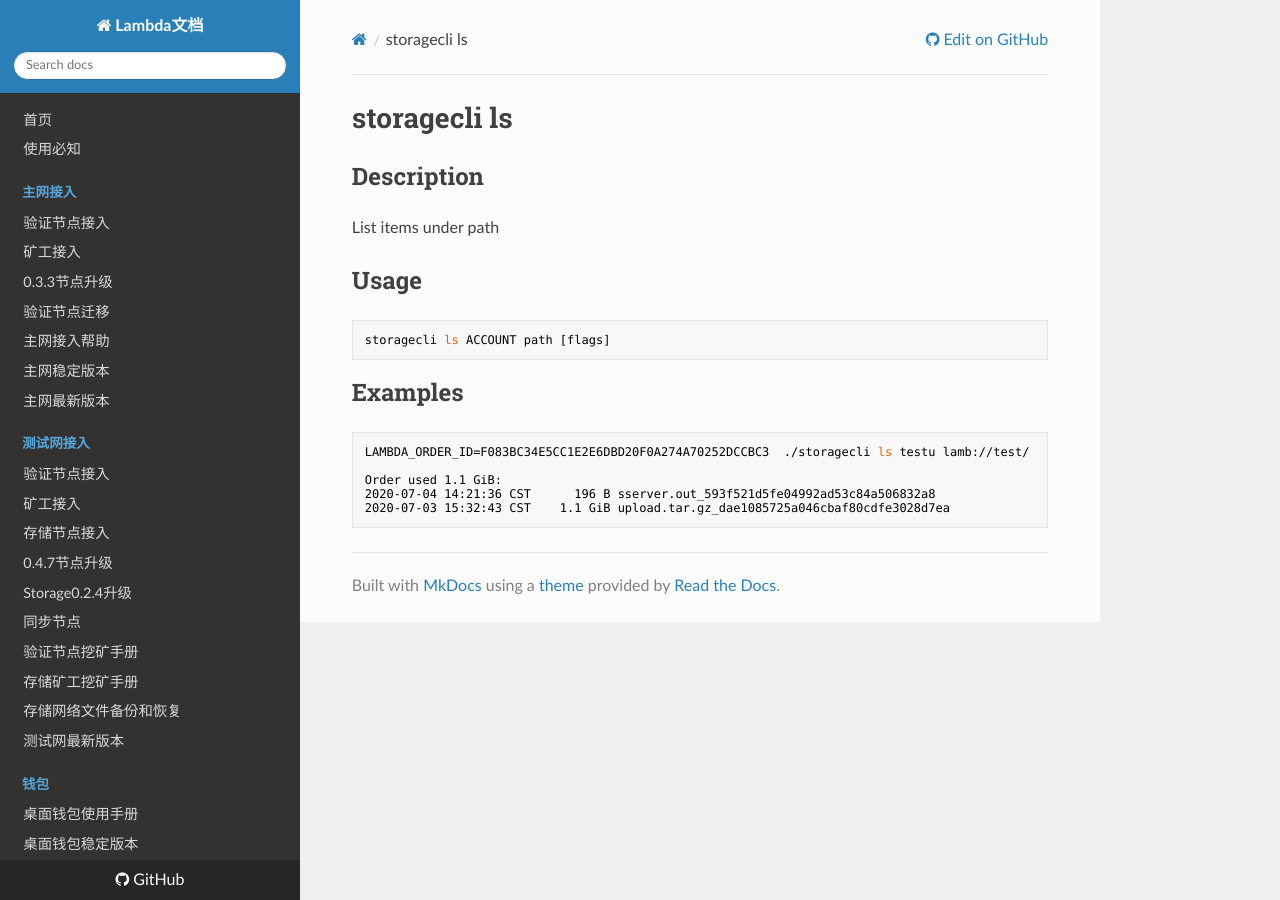
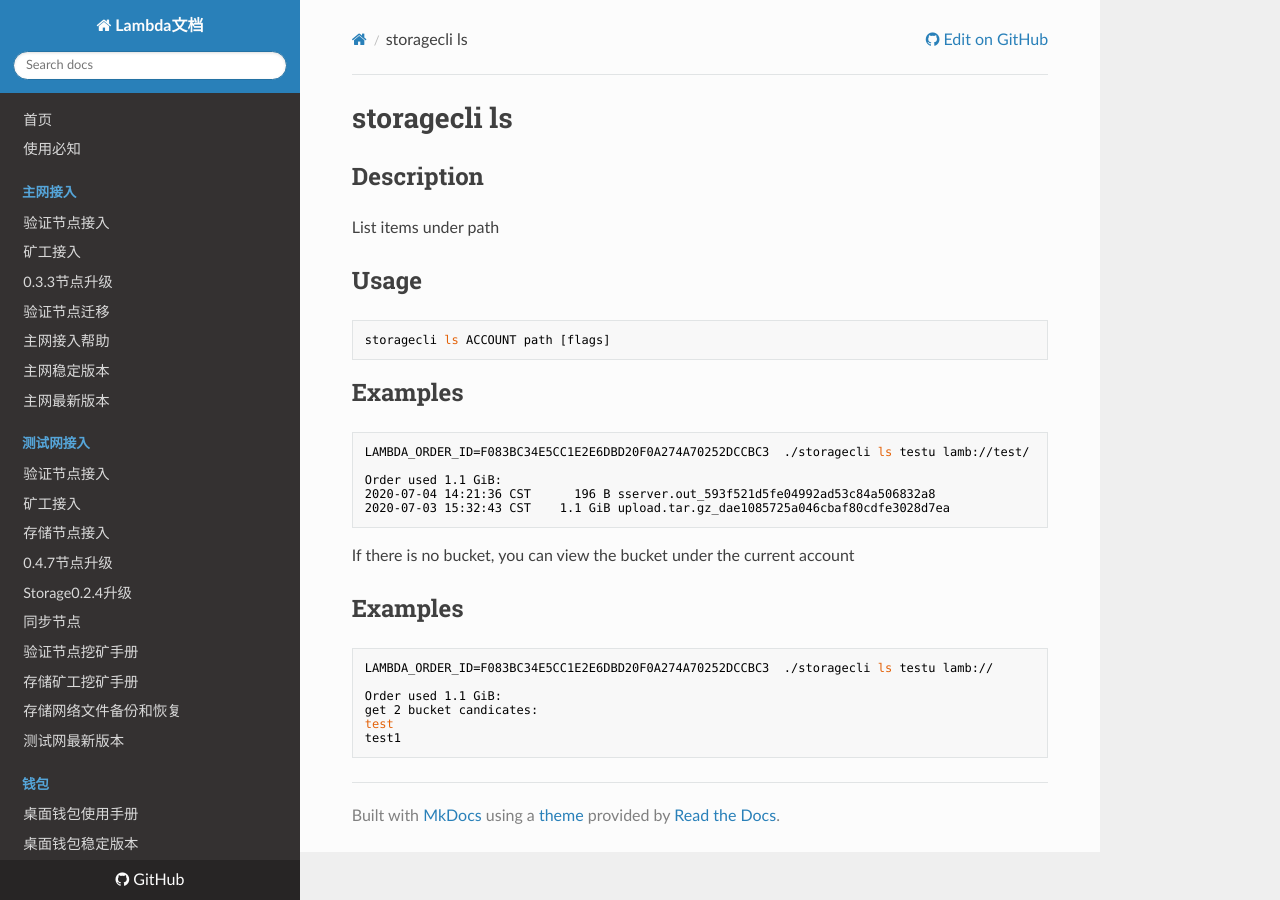
Before and after one commit to fireagainsmile/launch, an MkDocs documentation site: the page built from docs/storagecli/ls.md, in a window 1280 px wide. Built offline with MkDocs 1.6.1, drawn with Linux system fonts in a browser that asks for light colours; nearby versions of some CDN libraries.

Commit message:
Update ls.md

````diff
--- a/docs/storagecli/ls.md
+++ b/docs/storagecli/ls.md
@@ -16,3 +16,14 @@ Order used 1.1 GiB:
 2020-07-04 14:21:36 CST      196 B sserver.out_593f521d5fe04992ad53c84a506832a8
 2020-07-03 15:32:43 CST    1.1 GiB upload.tar.gz_dae1085725a046cbaf80cdfe3028d7ea
 ```
+If there is no bucket, you can view the bucket under the current account
+
+## Examples
+```
+LAMBDA_ORDER_ID=F083BC34E5CC1E2E6DBD20F0A274A70252DCCBC3  ./storagecli ls testu lamb://
+
+Order used 1.1 GiB:
+get 2 bucket candicates:
+test
+test1
+```
````
